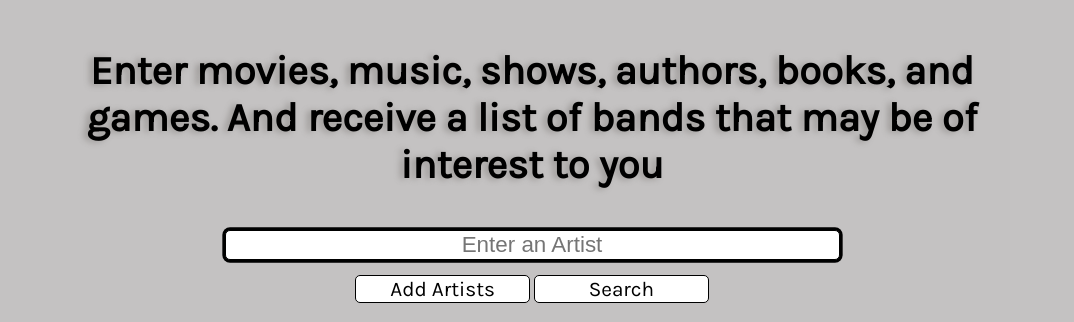
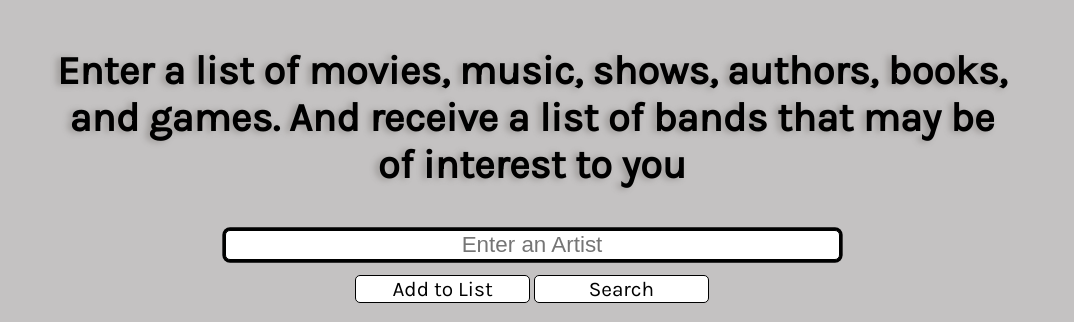
Before and after one commit to sretundijr/first-capstone, a plain HTML site: page index.html in a window 1280 px wide. Shown: the top 322 px of the page, without its empty margins (108-1182 px from the left). Drawn offline with nearby package versions, Linux system fonts and the light colour scheme.

Commit message:
modified html

```diff
--- a/index.html
+++ b/index.html
@@ -25,20 +25,26 @@
         <div class="row search-form">
             <div class="col-12">
                 <h1 class="welcome-header">
-                    Enter movies, music, shows, authors, books, and games. And receive a list of bands that may be of interest to you
+                    Enter a list of movies, music, shows, authors, books, and games. And receive a list of bands that may be of interest to you
                 </h1>
                 <form action="#" class="js-search-form search-form">
                     <label for="query"></label>
                     <div class="js-add-input form-div">
                         <input class="search-artist-text js-query" name="artists[]" type="text" placeholder="Enter an Artist" autofocus>
                     </div>
-                    <button type="submit" class="find-artist-btn js-add-artist">Add Artists</button>
+                    <button type="submit" class="find-artist-btn js-add-artist">Add to List</button>
                     <button type="button" class="find-artist-btn js-search-artist-btn">Search</button>
             </div>
             </form>
         </div>
         </div>
     </header>
+
+    <section>
+        <div class="js-show-state">
+
+        </div>
+    </section>
 
     <main class="js-results">
         <div class="row main-container">
--- a/js/app.js
+++ b/js/app.js
@@ -96,6 +96,7 @@ function watchSubmit() {
         e.preventDefault();
         //clear state of old data
         state.similarArtists = [];
+        //check if the current state contains input and push to state
         if (state.query[state.query.length - 1] !== $('.js-query').val()) {
             state.query.push($('.js-query').val());
         }
```
